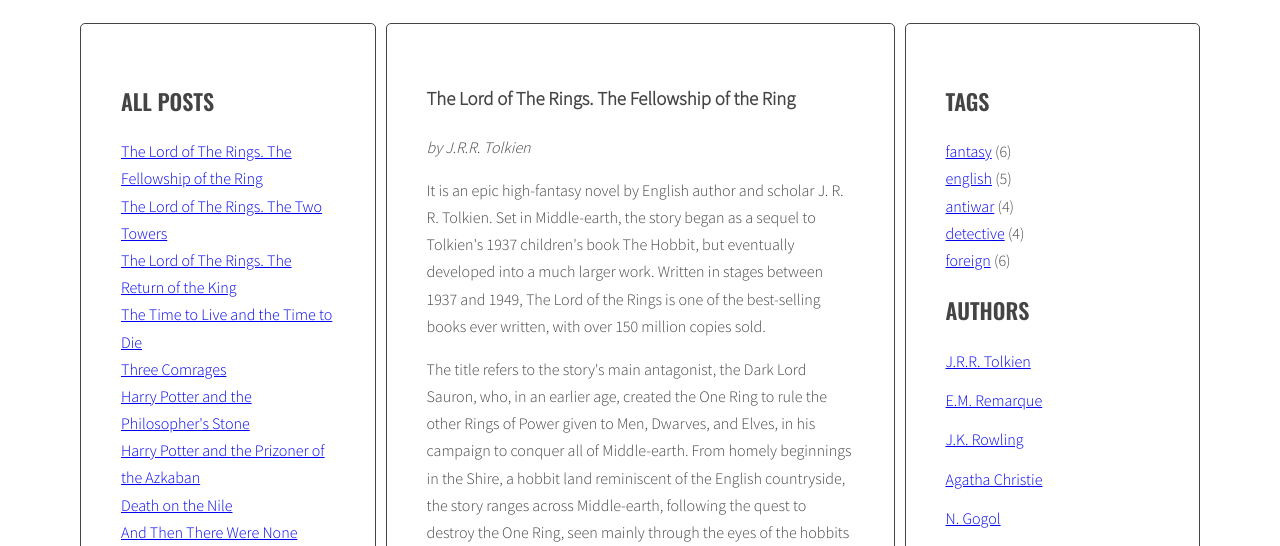
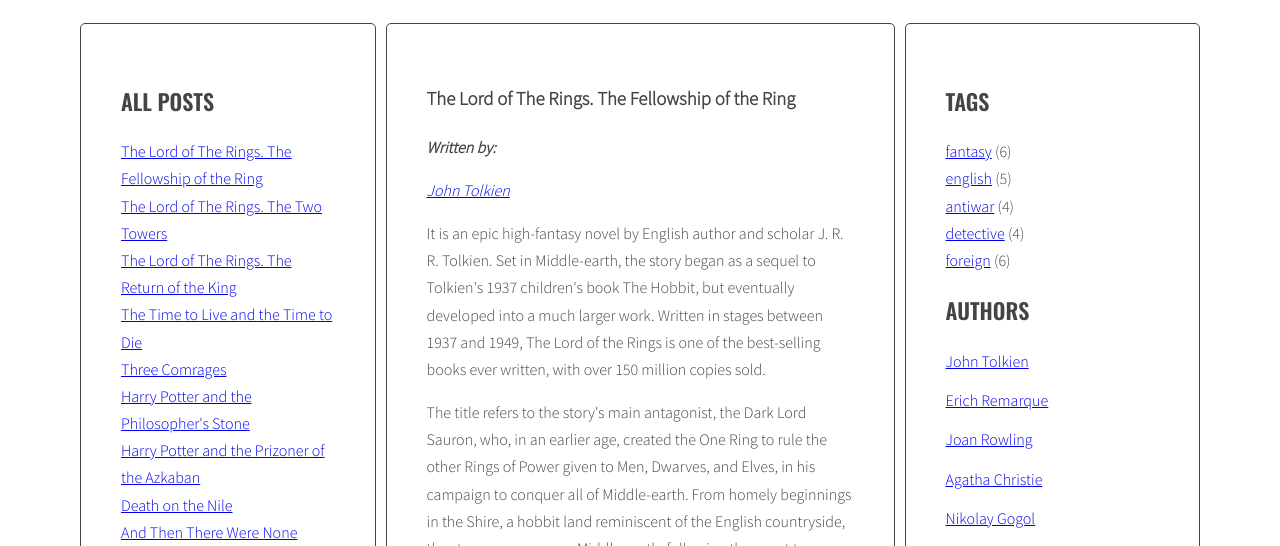
Before and after one commit to Yaroslava1408/javascript-blog, a website: page index.html in a window 1280 px wide. Shown: the part 220-766 px from the top of the page. Drawn offline with nearby package versions, Linux system fonts and the light colour scheme; a web font is replaced by a local one.

Commit message:
Add generateAuthors function

```diff
--- a/index.html
+++ b/index.html
@@ -22,9 +22,12 @@
             </ul>
         </aside>
         <section class="posts">
-          <article class="post active" id="article-1" data-tags="fantasy english">
+          <article class="post active" id="article-1" data-tags="fantasy english" data-author="John Tolkien">
             <h3 class="post-title">The Lord of The Rings. The Fellowship of the Ring</h3>
-            <p class="post-author">by J.R.R. Tolkien</p>
+            <div class="post-author">
+              <p><strong>Written by:</strong></p>
+            </div>
+
             <div class="post-content">
               <p>It is an epic high-fantasy novel by English author and scholar J. R. R. Tolkien. Set in Middle-earth, the story began as a sequel to Tolkien's 1937 children's book The Hobbit, but eventually developed into a much larger work. Written in stages between 1937 and 1949, The Lord of the Rings is one of the best-selling books ever written, with over 150 million copies sold.</p>
 
@@ -38,9 +41,12 @@
               </ul>
             </div>
           </article>
-          <article class="post" id="article-2" data-tags="fantasy english">
+          <article class="post" id="article-2" data-tags="fantasy english" data-author="John Tolkien">
             <h3 class="post-title">The Lord of The Rings. The Two Towers</h3>
-            <p class="post-author">by J.R.R. Tolkien</p>
+            <div class="post-author">
+              <p><strong>Written by:</strong></p>
+
+            </div>
             <div class="post-content">
               <p>Tolkien's work, after an initially mixed reception by the literary establishment, has been the subject of extensive analysis of its themes and origins. Influences on this earlier work, and on the story of The Lord of the Rings, include philology, mythology, Christianity, earlier fantasy works, and his own experiences in the First World War.</p>
 
@@ -56,9 +62,11 @@
               </ul>
             </div>
           </article>
-          <article class="post" id="article-3" data-tags="fantasy english">
+          <article class="post" id="article-3" data-tags="fantasy english" data-author="John Tolkien">
             <h3 class="post-title">The Lord of The Rings. The Return of the King</h3>
-            <p class="post-author">by J.R.R. Tolkien</p>
+            <div class="post-author">
+              <p><strong>Written by:</strong></p>
+              </div>
             <div class="post-content">
               <p>Mauris vel pellentesque turpis, ac sodales nisl. Quisque iaculis mi velit, ut convallis tellus accumsan a. Quisque iaculis, nisi et dignissim tincidunt, nisl eros euismod nulla, finibus laoreet erat enim posuere elit.</p>
 
@@ -71,9 +79,12 @@
               </ul>
             </div>
           </article>
-          <article class="post" id="article-4" data-tags="antiwar foreign">
+          <article class="post" id="article-4" data-tags="antiwar foreign" data-author="Erich Remarque">
             <h3 class="post-title">The Time to Live and the Time to Die</h3>
-            <p class="post-author">by E.M. Remarque</p>
+            <div class="post-author">
+              <p><strong>Written by:</strong></p>
+
+            </div>
             <div class="post-content">
               <p>Morbi vel cursus nulla, vel varius mauris. Suspendisse sed elit sit amet risus faucibus vestibulum ut sit amet purus. Donec orci est, condimentum ut quam quis, scelerisque fringilla ligula.</p>
 
@@ -87,9 +98,12 @@
               </ul>
             </div>
           </article>
-          <article class="post" id="article-5" data-tags="antiwar foreign">
+          <article class="post" id="article-5" data-tags="antiwar foreign" data-author="Erich Remarque">
             <h3 class="post-title">Three Comrages</h3>
-            <p class="post-author">by E.M. Remarque</p>
+            <div class="post-author">
+              <p><strong>Written by:</strong></p>
+
+            </div>
             <div class="post-content">
               <p>Suspendisse sem eros, euismod condimentum arcu ac, consequat fermentum orci. Nam convallis lacus nec interdum vestibulum. Vestibulum luctus, quam eu tristique ornare, lorem nibh sodales enim, vitae tempor dolor ante vitae tortor.</p>
 
@@ -103,9 +117,12 @@
               </ul>
             </div>
           </article>
-          <article class="post" id="article-6" data-tags="english fantasy">
+          <article class="post" id="article-6" data-tags="english fantasy" data-author="Joan Rowling">
             <h3 class="post-title">Harry Potter and the Philosopher's Stone</h3>
-            <p class="post-author">by J.K. Rowling</p>
+            <div class="post-author">
+              <p><strong>Written by:</strong></p>
+
+            </div>
             <div class="post-content">
               <p>Donec posuere iaculis ante sed hendrerit. Lorem ipsum dolor sit amet, consectetur adipiscing elit. Quisque hendrerit neque nec urna tincidunt, quis vehicula dui vulputate. Morbi est sapien, auctor ut lectus eu, placerat viverra lorem.</p>
 
@@ -119,9 +136,12 @@
               </ul>
             </div>
           </article>
-          <article class="post" id="article-7" data-tags="english fantasy">
+          <article class="post" id="article-7" data-tags="english fantasy" data-author="Joan Rowling">
             <h3 class="post-title">Harry Potter and the Prizoner of the Azkaban</h3>
-            <p class="post-author">by J.K. Rowling</p>
+            <div class="post-author">
+              <p><strong>Written by:</strong></p>
+
+            </div>
             <div class="post-content">
               <p>Donec eleifend mauris ac nisl fermentum, ac fermentum turpis dignissim. Aliquam diam nisl, imperdiet a varius eget, lobortis sed nisi. Nullam suscipit ipsum sed magna blandit, sed pellentesque urna malesuada.</p>
 
@@ -135,9 +155,12 @@
               </ul>
             </div>
           </article>
-          <article class="post" id="article-8" data-tags="english detective">
+          <article class="post" id="article-8" data-tags="english detective" data-author="Agatha Christie">
             <h3 class="post-title">Death on the Nile</h3>
-            <p class="post-author">by Agatha Christie</p>
+            <div class="post-author">
+              <p><strong>Written by:</strong></p>
+
+            </div>
             <div class="post-content">
               <p>Praesent quis imperdiet erat. Curabitur tempor sapien a interdum malesuada. Proin libero erat, sagittis a sollicitudin eget, pulvinar nec risus. Cras et suscipit sem.</p>
 
@@ -151,9 +174,12 @@
               </ul>
             </div>
           </article>
-          <article class="post" id="article-9" data-tags="english detective">
+          <article class="post" id="article-9" data-tags="english detective" data-author="Agatha Christie">
             <h3 class="post-title">And Then There Were None</h3>
-            <p class="post-author">by Agatha Christie</p>
+            <div class="post-author">
+              <p><strong>Written by:</strong></p>
+
+            </div>
             <div class="post-content">
               <p>Tam et facilisis purus. Donec vulputate est quis lobortis posuere. Nunc vitae lorem ut odio faucibus pulvinar nec in justo. Ut ut ante ac tellus ornare tempus. Nunc maximus, tortor et dictum convallis, nunc libero posuere leo, scelerisque ultrices arcu sapien ut tellus.</p>
 
@@ -167,9 +193,13 @@
               </ul>
             </div>
           </article>
-          <article class="post" id="article-10" data-tags="foreign fantasy">
+          <article class="post" id="article-10" data-tags="foreign fantasy" data-author="Nikolay Gogol">
             <h3 class="post-title">Evenings on the Farm near Dikanka</h3>
-            <p class="post-author">by N. Gogol</p>
+            <div class="post-author">
+              <p><strong>Written by:</strong></p>
+
+            </div>
+
             <div class="post-content">
               <p>Aliquam erat volutpat. Ut non eleifend lectus. Donec suscipit tellus tempor, ornare dui id, hendrerit neque. Phasellus lacinia laoreet dui in luctus. Sed hendrerit, magna sit amet varius tempor, augue augue scelerisque est, non scelerisque mauris libero eu sapien.</p>
 
@@ -197,17 +227,17 @@
           <ul class="list authors">
             <li>
               <a href="#">
-                <span class="author-name">J.R.R. Tolkien</span>
+                <span class="author-name">John Tolkien</span>
               </a>
             </li>
             <li>
               <a href="#">
-                <span class="author-name">E.M. Remarque</span>
+                <span class="author-name">Erich Remarque</span>
               </a>
             </li>
             <li>
               <a href="#">
-                <span class="author-name">J.K. Rowling</span>
+                <span class="author-name">Joan Rowling</span>
               </a>
             </li>
             <li>
@@ -217,7 +247,7 @@
             </li>
             <li>
               <a href="#">
-                <span class="author-name">N. Gogol</span>
+                <span class="author-name">Nikolay Gogol</span>
               </a>
             </li>
           </ul>
--- a/js/script.js
+++ b/js/script.js
@@ -34,7 +34,8 @@
 const optArticleSelector = '.post',
   optTitleSelector = '.post-title',
   optTitleListSelector = '.titles',
-  optArticleTagsSelector = '.post-tags .list';
+  optArticleTagsSelector = '.post-tags .list',
+  optArticleAuthorSelector = '.post-author';
 
 function generateTitleLinks (customSelector = ''){
 
@@ -94,7 +95,7 @@
 
     /* get tags from data-tags attribute */
     const articleTags = article.getAttribute('data-tags');
-    console.log (articleTags);
+
 
     /* split tags into array */
     const articleTagsArray = articleTags.split(' ');
@@ -143,12 +144,7 @@
   /* find all tag links with class active */
   const activeTagLinks = document.querySelectorAll ('a.active[href^="#tag-"]');
 
-  /* START LOOP: for each active tag link */
-  for (let activeTagLink of activeTagLinks) {
 
-    /* remove class active */
-    activeTagLink.classList.remove ('active');
-  }
   /* END LOOP: for each active tag link */
 
   /* find all tag links with "href" attribute equal to the "href" constant*/
@@ -179,7 +175,6 @@
   /* START LOOP: for each link */
   for (let targetTagLink of targetTagLinks) {
 
-
     /* add tagClickHandler as event listener for that link */
     targetTagLink.addEventListener ('click', tagClickHandler);
 
@@ -189,3 +184,85 @@
 }
 
 addClickListenersToTags();
+
+
+function generateAuthors(){
+
+  /* find all articles */
+  const articles = document.querySelectorAll(optArticleSelector);
+  /* START LOOP: for every article: */
+  for (let article of articles){
+
+    /* find author wrapper */
+    const authorWrapperList = article.querySelector(optArticleAuthorSelector);
+    console.log ('found', authorWrapperList);
+    /* make html variable with empty string */
+    let html = ' ';
+    /* get author from post-author attribute */
+    const articleAuthor = article.getAttribute('data-author');
+    console.log (articleAuthor);
+
+    const linkHTML = '<a href="#author-' + articleAuthor + '"><span>' + articleAuthor + '</span></a>';
+    console.log(linkHTML);
+    /* add generated code to html variable */
+    authorWrapperList.innerHTML = authorWrapperList.innerHTML + linkHTML;
+    html = html + linkHTML;
+
+  }
+}
+
+generateAuthors();
+
+function authorClickHandler(event){
+  /* prevent default action for this event */
+  event.preventDefault();
+
+  /* make new constant named "clickedElement" and give it the value of "this" */
+  const clickedElement = this;
+  console.log('author was clicked');
+
+  /* make a new constant "href" and read the attribute "href" of the clicked element */
+  const href = clickedElement.getAttribute('href');
+
+  /* make a new constant "author" and extract author from the "href" constant */
+  const author = href.replace('#author-', '');
+
+  /* find all author links with class active */
+  const activeAuthorLinks = document.querySelectorAll ('a.active[href^="#author-"]');
+
+  /* find all author links with "href" attribute equal to the "href" constant*/
+  const targetAuthorLink = document.querySelectorAll('a[href="' + href + '"]');
+  console.log (targetAuthorLink);
+
+  /* START LOOP: for each found author link  (not sure if we  need it)*/
+  for (let targetAuthorLink of activeAuthorLinks){
+    /* add class active */
+
+    targetAuthorLink.classList.add('active');
+    console.log ('whether it works', targetAuthorLink);
+  }
+
+
+  /* END LOOP: for each found tag link */
+
+  /* execute function "generateTitleLinks" with article selector as argument */
+  generateTitleLinks('[data-author="' + author + '"]');
+
+}
+
+function addClickListenersToAuthors(){
+  /* find all links to authors */
+  const targetAuthorLinks = document.querySelectorAll ('a[href^="#author-"]');
+
+  /* START LOOP: for each link */
+  for (let targetAuthorLink of targetAuthorLinks) {
+
+    /* add authorClickHandler as event listener for that link */
+    targetAuthorLink.addEventListener ('click', authorClickHandler);
+
+    /* END LOOP: for each link */
+  }
+
+}
+
+addClickListenersToAuthors();
```
